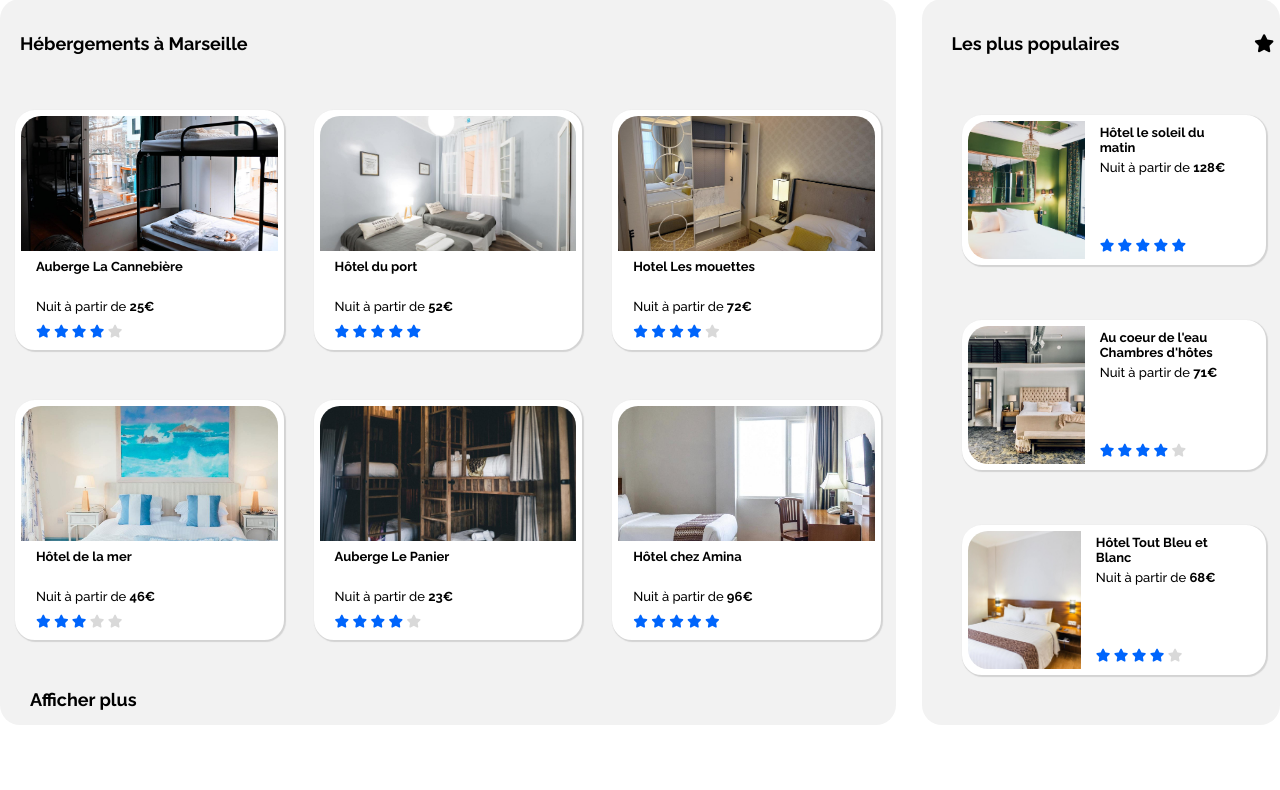
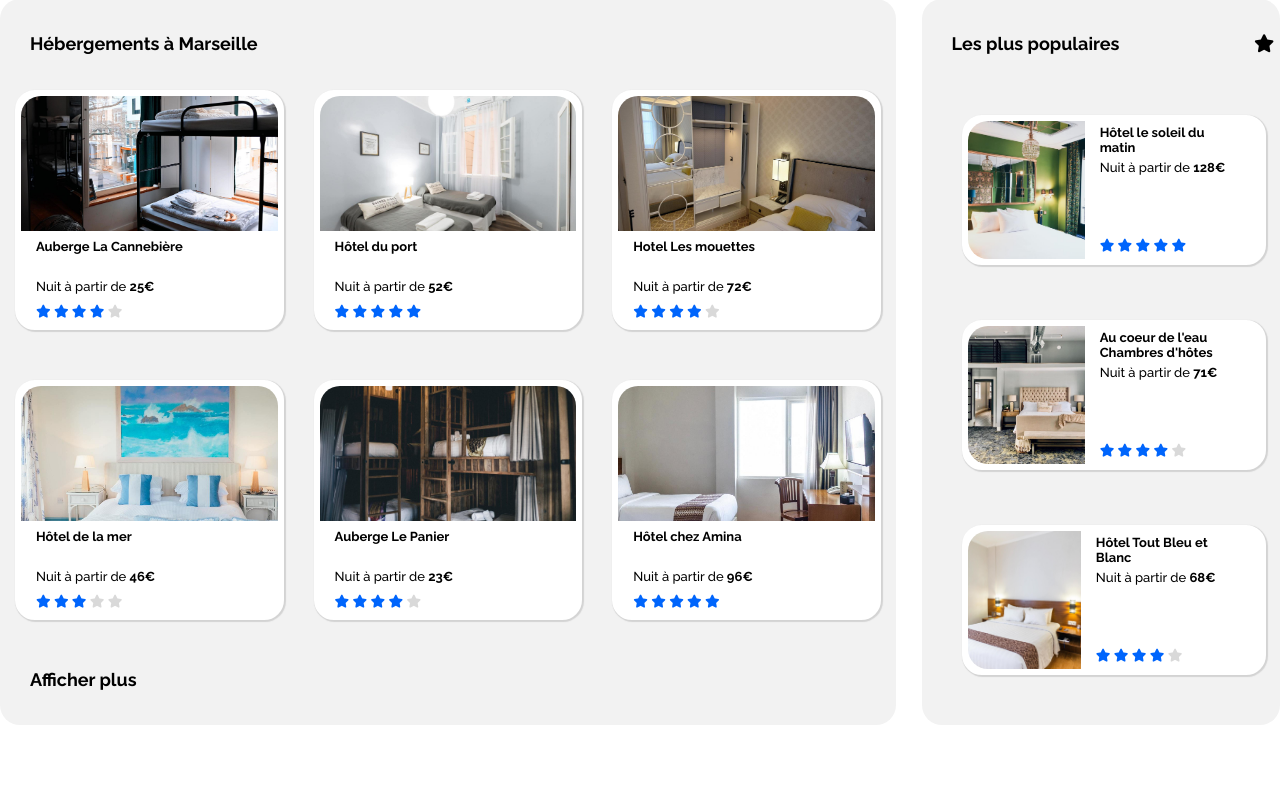
Before and after one commit to abaddon101/Projet-Booki, a plain HTML site: page index.html in a window 1280 px wide. Shown: the part 320-1110 px from the top of the page. Drawn offline with Linux system fonts and the light colour scheme.

Commit message:
chgt id accommodation par section et rajout flex-wrap et column et bloc title accomodation width70% + rajout width 50% footer_element 768px

```diff
--- a/index.html
+++ b/index.html
@@ -93,10 +93,13 @@
       <!--Information Line End-->
       <main>
         <!--Accomodation Block-->
-        <div id="accommodation">
+        <section id="accommodation">
+          <div class="accomodation_bloc_title">
+            <h2>Hébergements à Marseille</h2>
+          </div>
           <!--First Part-->
           <article id="accommodation_item">
-            <div class="accomodation_bloc_title">
+            <div class="accomodation_article_title">
               <h2>Hébergements à Marseille</h2>
             </div>
             <!-- Flexible number 1  -->
@@ -280,7 +283,7 @@
 
           <!--Second Part : Populars-->
           <article id="populary_item">
-            <div class="populary_block_title">
+            <div class="populary_article_title">
               <h2>Les plus populaires</h2>
               <i class="fa-solid fa-star" data-active="true"></i>
             </div>
@@ -365,7 +368,7 @@
               </a>
             </div>
           </article>
-        </div>
+        </section>
         <!--Accomodation Block End-->
 
         <!--Second Part : Populars End-->
--- a/style.css
+++ b/style.css
@@ -315,6 +315,7 @@ input {
   justify-content: space-between;
   width: 100%;
   margin-bottom: 60px;
+  flex-wrap: wrap;
 }
 
 #accommodation_item {
@@ -324,11 +325,19 @@ input {
 }
 
 .accomodation_bloc_title {
-  display: flex;
+  display: none;
   margin-left: 20px;
   padding-top: 20px;
-  width: 100%;
-  margin-bottom: 40px;
+  width: 70%;
+}
+.accomodation_article_title {
+  display: flex;
+  align-items: center;
+  justify-content: space-between;
+  margin-left: 30px;
+  padding-top: 20px;
+  width: 90%;
+  margin-bottom: 20px;
 }
 
 #flexible_card {
@@ -401,7 +410,7 @@ figure img {
   width: 140px;
 }
 
-.populary_block_title {
+.populary_article_title {
   display: flex;
   align-items: center;
   justify-content: space-between;
@@ -411,7 +420,7 @@ figure img {
   margin-bottom: 20px;
 }
 
-.populary_block_title i {
+.populary_article_title i {
   color: black;
   font-size: large;
 }
@@ -911,6 +920,9 @@ footer {
   .flexible_footer_card {
     display: block;
   }
+  .Footer_element {
+    width: 50%;
+  }
   /*\\\\\\\\\\\\\\\\\\\\ FOOTER END ////////////////////*/
 
   /*Responsive-Media Queries pour Tablettes, Smartphone en dessous de 768px END */
```
